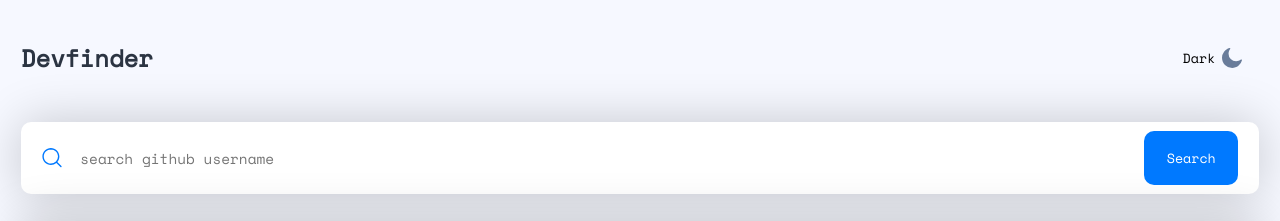
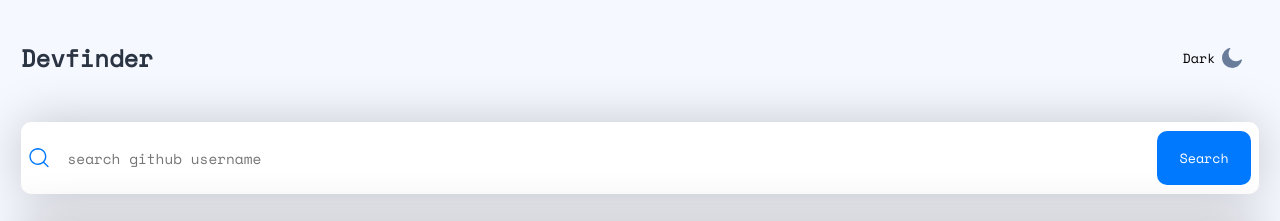
Before and after one commit to sammyodiagbe/devfinder, a React (Create React App) app: page / in a window 1280 px wide. Shown: the top 221 px of the page. Built offline with nearby package versions, Linux system fonts and the light colour scheme.

Commit message:
fixing style bugs

```diff
--- a/src/styles/index.css
+++ b/src/styles/index.css
@@ -46,6 +46,10 @@ body div.github-app.dark nav.nav button.toggle-theme {
 body div.github-app.dark main.main-container div.search-container,
 body div.github-app.dark main.main-container section.search-content {
   background: #1e2a47;
+}
+
+body div.github-app.dark main.main-container div.search-container input[type="text"] {
+  color: #ffffff;
 }
 
 body div.github-app.dark main.main-container section.search-content section.user-details div.repo-details {
@@ -97,7 +101,7 @@ body div.github-app main.main-container div.search-container {
   display: -webkit-box;
   display: -ms-flexbox;
   display: flex;
-  padding: 0.5em 1.3em;
+  padding: 0.5em 0.5em;
   -webkit-box-align: center;
       -ms-flex-align: center;
           align-items: center;
--- a/src/styles/index.scss
+++ b/src/styles/index.scss
@@ -61,6 +61,11 @@ body {
         section.search-content {
           background: $container-background;
         }
+        div.search-container {
+          input[type="text"] {
+            color: $white;
+          }
+        }
 
         section.search-content {
           section.user-details {
@@ -107,7 +112,7 @@ body {
       margin-top: 1.5em;
       div.search-container {
         display: flex;
-        padding: 0.5em $padding;
+        padding: 0.5em 0.5em;
         align-items: center;
         background: $white;
         margin: 1.7em 0;
```
Also changed, not shown: 1 other file (tests, documents, lock files or other folders).
